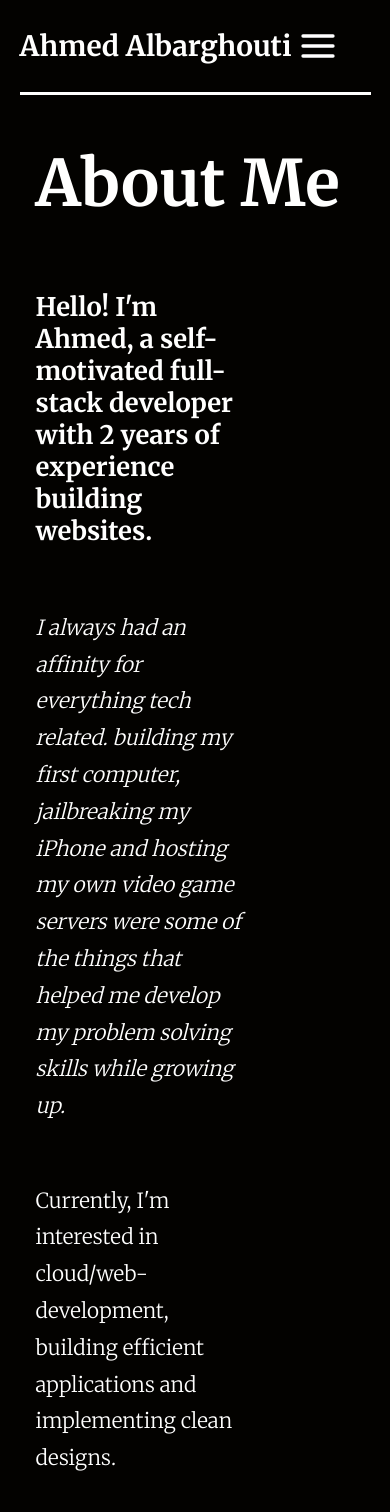
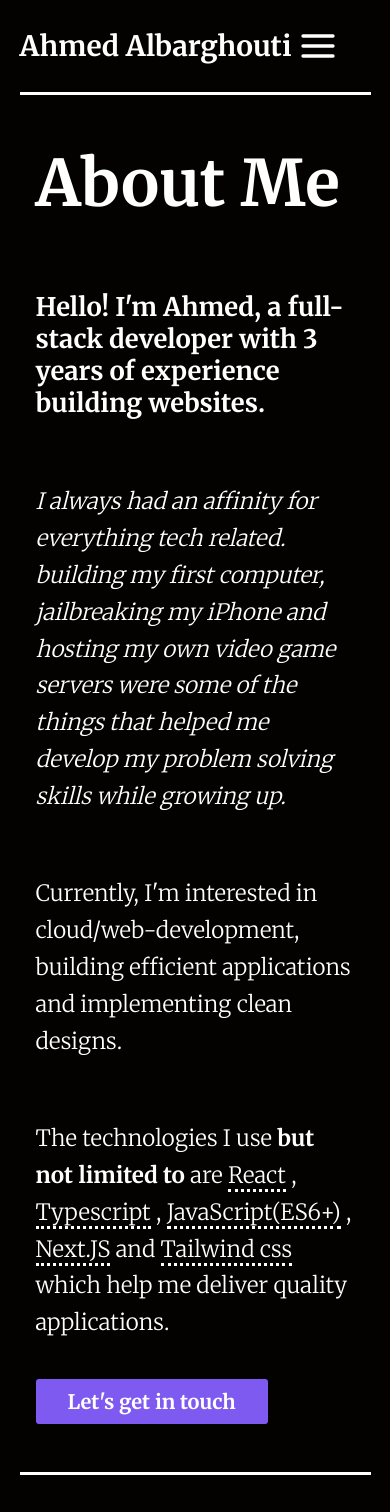
Before and after one commit to AhmedAlbarghouti/Portfolio-2.0, a React (Create React App) app: page /about in a window 390 px wide. Shown: the top 1512 px of the page. Built offline with nearby package versions, Linux system fonts and the light colour scheme.

Commit message:
give about-left full width in mobile layout

```diff
--- a/src/Components/About/About.css
+++ b/src/Components/About/About.css
@@ -43,4 +43,12 @@
 	.about-right {
 		display: none;
 	}
+
+	.about-left {
+		width: 100%;
+	}
+
+	.about-left p {
+		font-size: 1.4rem;
+	}
 }
--- a/src/Components/About/About.tsx
+++ b/src/Components/About/About.tsx
@@ -12,10 +12,10 @@ export default function About (){
 
             <div className="about-left-right">
                 <div className="about-left">
-                    <h3>Hello! I'm Ahmed, a self-motivated full-stack developer with 2 years of experience building websites. </h3>
+                    <h3>Hello! I'm Ahmed, a full-stack developer with 3 years of experience building websites. </h3>
                     <p><i> I always had an affinity for everything tech related. building my first computer, jailbreaking my iPhone and hosting my own video game servers were some of the things that helped me develop my problem solving skills while growing up.</i></p>
                     <p>Currently, I'm interested in cloud/web-development, building efficient applications and implementing clean designs.</p>
-                    <p>The technologies I use <b>but not limited to</b> are <span className='about-tech'>React</span> , <span className="about-tech">Typescript</span> , <span className="about-tech">JavaScript(ES6+)</span> , <span className="about-tech">Next.JS</span> and <span className="about-tech">Tailwind css</span> which help me deliver quality websites.</p>
+                    <p>The technologies I use <b>but not limited to</b> are <span className='about-tech'>React</span> , <span className="about-tech">Typescript</span> , <span className="about-tech">JavaScript(ES6+)</span> , <span className="about-tech">Next.JS</span> and <span className="about-tech">Tailwind css</span> which help me deliver quality applications.</p>
                     <Link  to="/Contact" className='main-btn'>Let's get in touch</Link>
 
 
```
